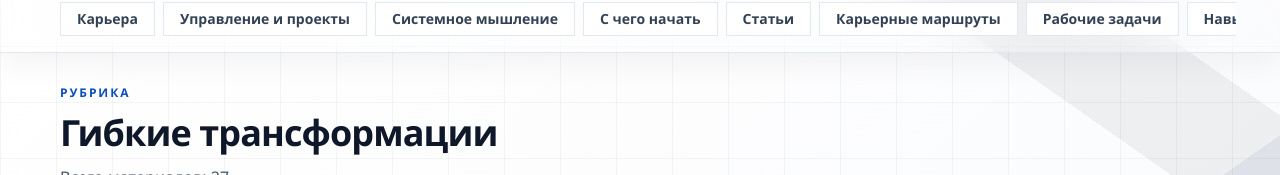
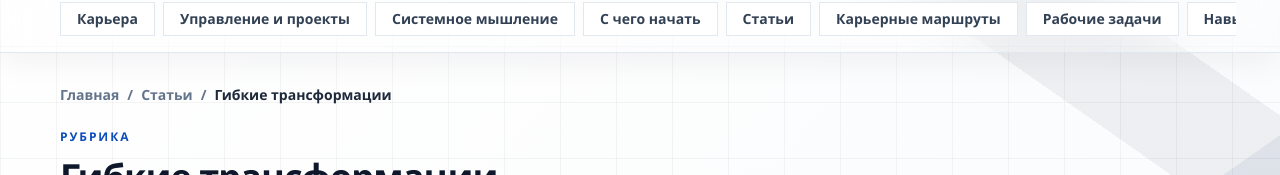
Before and after one commit to digitalmikhin-code/denis-journal, a Next.js app: page /category/agile in a window 1280 px wide. Shown: the part 122-297 px from the top of the page. Built offline with nearby package versions, Linux system fonts and the light colour scheme; no server answers.

Commit message:
Связать рубрики с каталогом статей

```diff
--- a/app/category/[category]/page.tsx
+++ b/app/category/[category]/page.tsx
@@ -1,3 +1,4 @@
+import { PageBreadcrumbs } from "@/components/page-breadcrumbs";
 import type { Metadata } from "next";
 import { notFound } from "next/navigation";
 import { ArticleCard } from "@/components/article-card";
@@ -41,6 +42,7 @@ export default function CategoryPage({ params }: Props): JSX.Element {
 
   return (
     <div className="space-y-6">
+      <PageBreadcrumbs items={[{ name: "Статьи", href: "/articles/" }, { name: CATEGORY_LABELS[category], href: `/category/${category}/` }]} />
       <header className="space-y-3">
         <p className="text-xs font-semibold uppercase tracking-[0.16em] text-brand">Рубрика</p>
         <h1 className="text-4xl font-extrabold tracking-tight">{CATEGORY_LABELS[category]}</h1>
```
